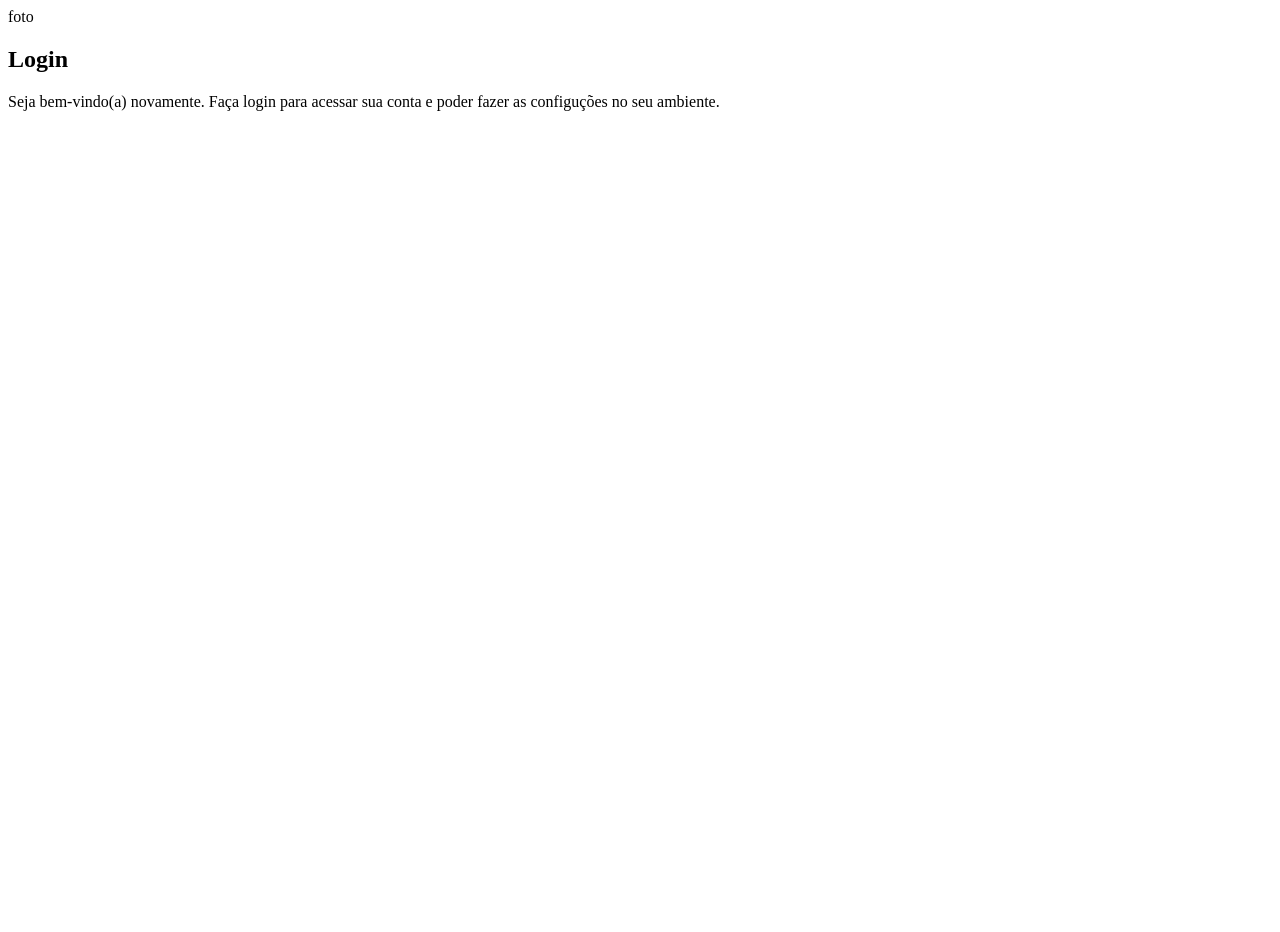
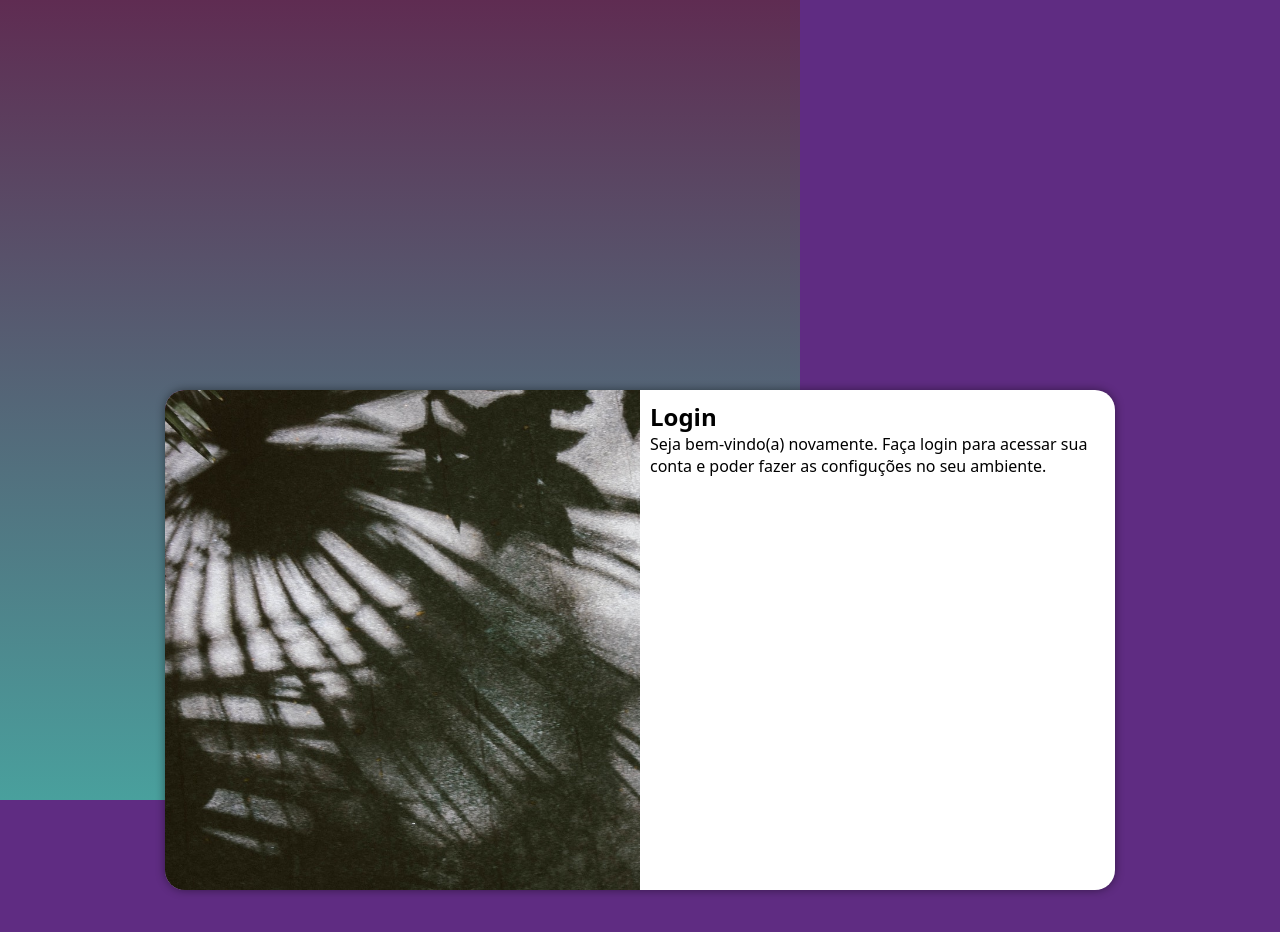
Before and after one commit to bermudezanajulia/projeto-login, a plain HTML site: page index.html in a window 1280 px wide. Before the commit the page ends 800 px from the top, so only its background shows below. Drawn offline with Linux system fonts and the light colour scheme.

Commit message:
media query para outras telas

```diff
--- /dev/null
+++ b/estilos/media-query.css
@@ -0,0 +1,44 @@
+@charset "UTF-8";
+
+@media screen and (min-width:768px) and (max-width: 992px){
+
+    body{
+        background-image: linear-gradient(to top, #49a09d,#5f2c52 );
+    }
+
+    section#login {
+        width: 80vw;
+
+    }
+
+    section#login > div#imagem {
+        float: left;
+        width: 30%;
+        height: 100%;
+    }
+    section#login > div#formulario {
+        float: right;
+        width: 70%;
+    }
+}
+
+@media screen and (min-width: 992px) {
+
+    body{
+        background-image: linear-gradient(to top, #49a09d,#5f2c52 );
+    }
+
+    section#login {
+        width:950px ;
+    }
+    section#login > div#imagem {
+        float: left;
+        width: 50%;
+        height: 100%;
+    }
+
+    section#login > div#formulario{
+        float:right;
+        width: 50%;
+    }
+}
--- a/estilos/style.css
+++ b/estilos/style.css
@@ -6,3 +6,54 @@
     lilas: #5f2c82
 
 */
+
+* {
+    font-family: system-ui, -apple-system, BlinkMacSystemFont, 'Segoe UI', Roboto, Oxygen, Ubuntu, Cantarell, 'Open Sans', 'Helvetica Neue', sans-serif;
+    padding: 0px;
+    margin: 0px;
+    box-sizing: border-box;
+}
+
+body, html {
+    background-color: #5f2c82;
+    height: 100vh;
+    width: 100vh;
+}
+
+main {
+    position: relative;
+    height: 100vw;
+    width: 100vw;
+
+}
+
+section#login {
+    position: absolute;
+    top: 50%;
+    left: 50%;
+    transform:translate(-50%, -50%) ;
+    overflow: hidden;
+
+    background-color: white;
+    width: 250px;
+    height: 500px;
+    border-radius: 20px;
+    box-shadow: 0px 0px 10px rgba(0, 0, 0, 0.452);
+
+    transition: width 1s, heigth .3s;
+    transition-timing-function: ease;
+}
+
+section#login > div#imagem {
+    display: block;
+    background:#5f2c82 url(../imagens/img\ login.jpg);
+    background-size: cover;
+    background-position: left bottom;
+    height: 200px;
+}
+
+section#login > div#formulario {
+    display: block;
+    padding: 10px;
+
+}
--- a/index.html
+++ b/index.html
@@ -6,12 +6,13 @@
     <meta name="viewport" content="width=device-width, initial-scale=1.0">
     <title>Login</title>
     <link rel="stylesheet" href="estilos/style.css">
+    <link rel="stylesheet" href="estilos/media-query.css">
 </head>
 <body>
     <main>
         <section id="login">
             <div id="imagem">
-                foto
+               <!--aqui vai a imagem nas css-->
             </div>
             <div id="formulario">
                 <h1>Login</h1>
```
